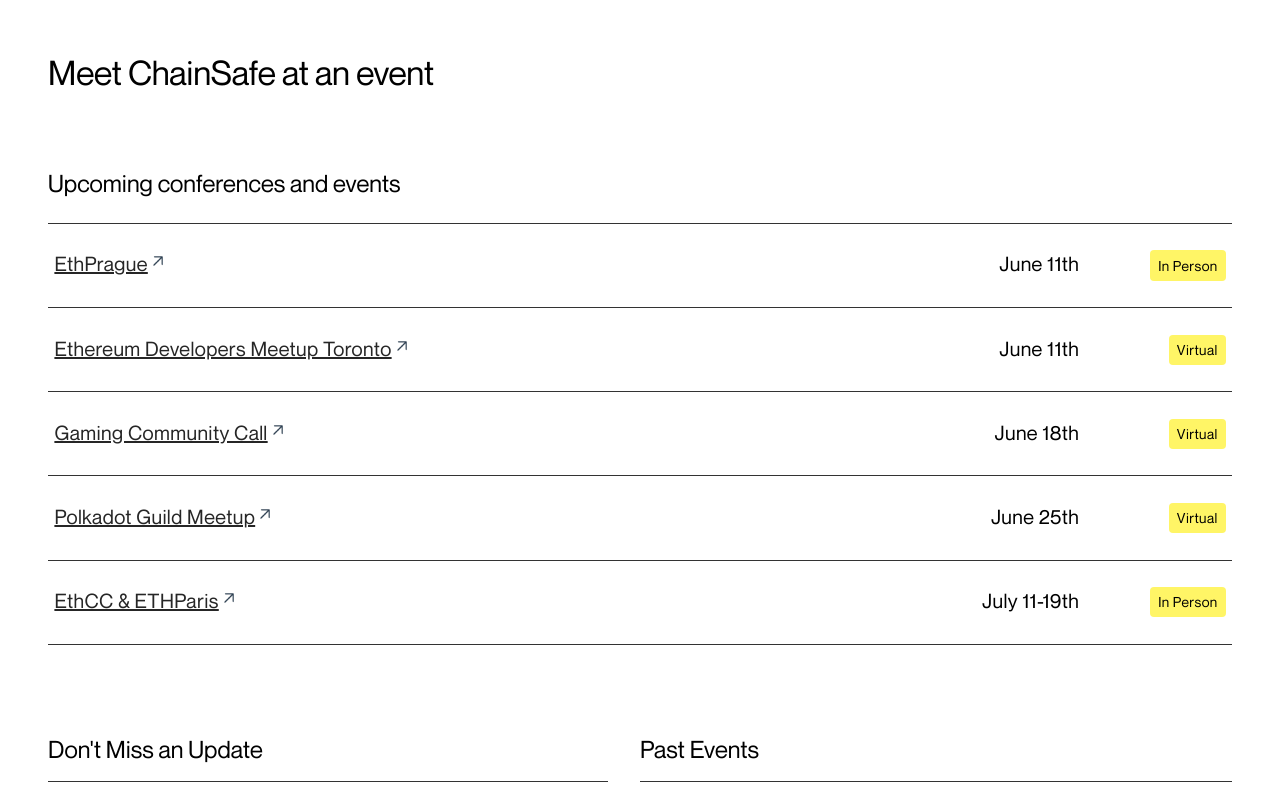
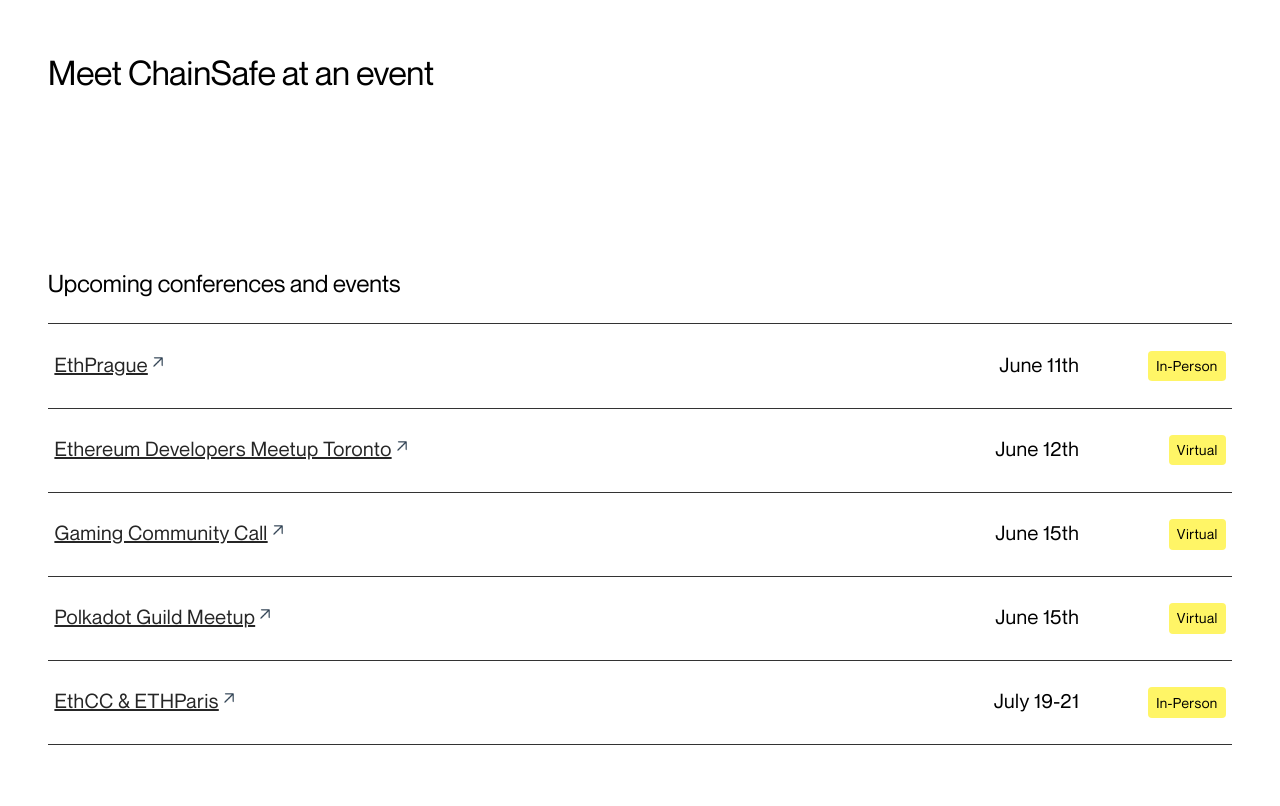
Before and after one commit to sweetpea22/modular-grid-sass, a React (Create React App) app: page /events in a window 1280 px wide. Shown: the part 129-935 px from the top of the page. Built offline with nearby package versions, Linux system fonts and the light colour scheme.

Commit message:
Adjust header animation

```diff
--- a/src/components/FadeOutNav/animationVariants.ts
+++ b/src/components/FadeOutNav/animationVariants.ts
@@ -11,7 +11,7 @@
 
 export const bgVariants = {
   open: (height = 1000) => ({
-    clipPath: `circle(${height * 2 + 200}px at 1300px 40px)`,
+    clipPath: `circle(${height * 2 + 200}px at 1250px 35px)`,
     transition: {
       type: "spring",
       stiffness: 20,
@@ -19,10 +19,12 @@
     }
   }),
   closed: {
-    clipPath: "circle(0px at 1300px 40px)",
+    clipPath: "circle(0px at 1250px 35px)",
     transition: {
       type: "spring",
-      stiffness: 40,
+      delay: 0.2,
+      stiffness: 500,
+      damping: 50,
     }
   }
 };
--- a/src/components/Header/index2.scss
+++ b/src/components/Header/index2.scss
@@ -11,4 +11,5 @@
   right: 0;
   top: 1rem;
   position: absolute;
+  z-index: 500;
 }
--- a/src/pages/Events/index.scss
+++ b/src/pages/Events/index.scss
@@ -2,9 +2,7 @@
 @import "src/styles/colors.scss";
 @import "src/styles/typography.scss";
 
-$dot-size: 1.2rem;
-
-.event-container {
+.events {
   @media #{$mq-md} {
     padding: 5rem 0;
     margin-top: 0vh;
@@ -16,17 +14,9 @@
   display: flex;
   justify-content: left;
   margin-top: 5vh;
-  overflow-x: hidden;
 }
 
-.event-container .contentWrapper {
-  display: flex;
-  align-items: flex-start;
-  flex-direction: column;
-  width: 100%;
-}
-
-.headerTextWrapper {
+.events-header {
   @media #{$mq-sm} {
     align-items: flex-start;
     padding: 3rem 0;
@@ -76,7 +66,7 @@
     color: $gray-900;
     transition: 0.15s ease-out;
     &:hover {
-      color: $gray-600;
+      color: $gray-700;
     }
   }
   .date {
@@ -96,7 +86,7 @@
   }
 }
 
-.event-doubleColumn {
+.events .double-column {
   @media #{$mq-md} {
     flex-direction: row;
   }
@@ -107,7 +97,7 @@
   margin: 2rem 0;
 }
 
-.event-doubleColumn .leftCol {
+.events .double-column .left-column {
   @media #{$mq-md} {
     width: 50%;
   }
@@ -137,12 +127,12 @@
     text-decoration: none;
     transition: 0.15s ease-out;
     &:hover {
-      color: $gray-600;
+      color: $gray-700;
     }
   }
 }
 
-.event-doubleColumn .rightCol {
+.events .double-column .right-column {
     @media #{$mq-md} {
       width: 50%;
     }
@@ -157,11 +147,11 @@
     color: $gray-900;
     text-decoration: none;
     &:hover {
-      color: $gray-600;
+      color: $gray-700;
   }
   }
 }
 
-.link--external {
+.external-link {
   width: 20px;
 }
--- a/src/pages/Events/index.tsx
+++ b/src/pages/Events/index.tsx
@@ -1,52 +1,75 @@
 import React from 'react';
 import './index.scss';
+
+const upcomingEvents = [
+  {
+    title: "EthPrague",
+    to: "http://google.com",
+    date: "June 11th",
+    inPerson: true,
+  },
+  {
+    title: "Ethereum Developers Meetup Toronto",
+    to: "http://google.com",
+    date: "June 12th",
+    inPerson: false,
+  },
+  {
+    title: "Gaming Community Call",
+    to: "http://google.com",
+    date: "June 15th",
+    inPerson: false,
+  },
+  {
+    title: "Polkadot Guild Meetup",
+    to: "http://google.com",
+    date: "June 15th",
+    inPerson: false,
+  },
+  {
+    title: "EthCC & ETHParis",
+    to: "http://google.com",
+    date: "July 19-21",
+    inPerson: true,
+  },
+];
 
 export const Events: React.FC = () => {
 
   return (
-    <div className='event-container'>
-      <section className='contentWrapper'>
-        <header className='headerTextWrapper'>
+    <div className='events'>
+      <article className='events--container'>
+        <div className='events-header'>
           <h1 className='titleText'>Meet ChainSafe at an event</h1>
-        </header>
+        </div>
         <div className='event-grid'>
           <p>Upcoming conferences and events</p>
-          <div className='event'>
-            <a href='http://google.com' target='__blank' rel='noreferrer'><p>EthPrague<img className='link--external' src="./arrow.png" alt=""/></p></a>
-            <p className='date'>June 11th <span>In Person</span></p>
+          {upcomingEvents.map(({ title, to, date, inPerson }) => (
+            <div className='event'>
+              <a href={to} target='__blank' rel='noreferrer'>
+                <p>{title}<img className='external-link' src="./arrow.png" alt=""/></p>
+              </a>
+              <p className='date'>{date}
+                <span>{inPerson ? "In-Person" : "Virtual"}</span>
+              </p>
+            </div>
+          ))}
+        </div>
+        <div className='double-column'>
+          <div className='left-column'>
+            <p>Don't Miss an Update</p>
+            <div className='links'>
+              <a href='https://www.youtube.com/c/chainsafesystems' target='__blank' rel='noopener noreferrer'>YouTube<img className='external-link' src="./arrow.png" alt=""/></a>
+              <a href='https://blog.chainsafe.io/' target='__blank' rel='noopener noreferrer'>Medium<img className='external-link' src="./arrow.png" alt=""/></a>
+              <a href='https://twitter.com/ChainSafeth' target='__blank' rel='noopener noreferrer'>Twitter<img className='external-link' src="./arrow.png" alt=""/></a>
+            </div>
           </div>
-          <div className='event'>
-            <a href='http://google.com' target='__blank' rel='noreferrer'><p>Ethereum Developers Meetup Toronto<img className='link--external' src="./arrow.png" alt=""/></p></a>
-            <p className='date'>June 11th <span>Virtual</span></p>
-          </div>
-          <div className='event'>
-            <a href='http://google.com' target='__blank' rel='noreferrer'><p>Gaming Community Call<img className='link--external' src="./arrow.png" alt=""/></p></a>
-            <p className='date'>June 18th <span>Virtual</span></p>
-          </div>
-          <div className='event'>
-            <a href='http://google.com' target='__blank' rel='noreferrer'><p>Polkadot Guild Meetup<img className='link--external' src="./arrow.png" alt=""/></p></a>
-            <p className='date'>June 25th <span>Virtual</span></p>
-          </div>
-          <div className='event'>
-            <a href='http://google.com' target='__blank' rel='noreferrer'><p>EthCC & ETHParis<img className='link--external' src="./arrow.png" alt=""/></p></a>
-            <p className='date'>July 11-19th <span>In Person</span></p>
+          <div className='right-column'>
+            <p>Past Events</p>
+            <a href='https://www.youtube.com/playlist?list=PLPn3rQCo3XrMkZnW0UZkyH9cJVK1iV3Og'rel='noopener noreferrer'>CSCON[1] (Recordings)<img className='external-link' src="./arrow.png" alt=""/></a>
           </div>
         </div>
-        <div className='event-doubleColumn'>
-          <div className='leftCol'>
-            <p>Don't Miss an Update</p>
-            <div className='links'>
-              <a href='http://google.com' target='__blank' rel='noopener noreferrer'>YouTube<img className='link--external' src="./arrow.png" alt=""/></a>
-              <a href='http://google.com' target='__blank' rel='noopener noreferrer'>Medium<img className='link--external' src="./arrow.png" alt=""/></a>
-              <a href='http://google.com' target='__blank' rel='noopener noreferrer'>Twitter<img className='link--external' src="./arrow.png" alt=""/></a>
-            </div>
-          </div>
-          <div className='rightCol'>
-            <p>Past Events</p>
-            <a href='http://google.com'rel='noopener noreferrer'>CSCON[1] (Recordings)<img className='link--external' src="./arrow.png" alt=""/></a>
-          </div>
-        </div>
-      </section>
+      </article>
     </div>
   )
 }
```
